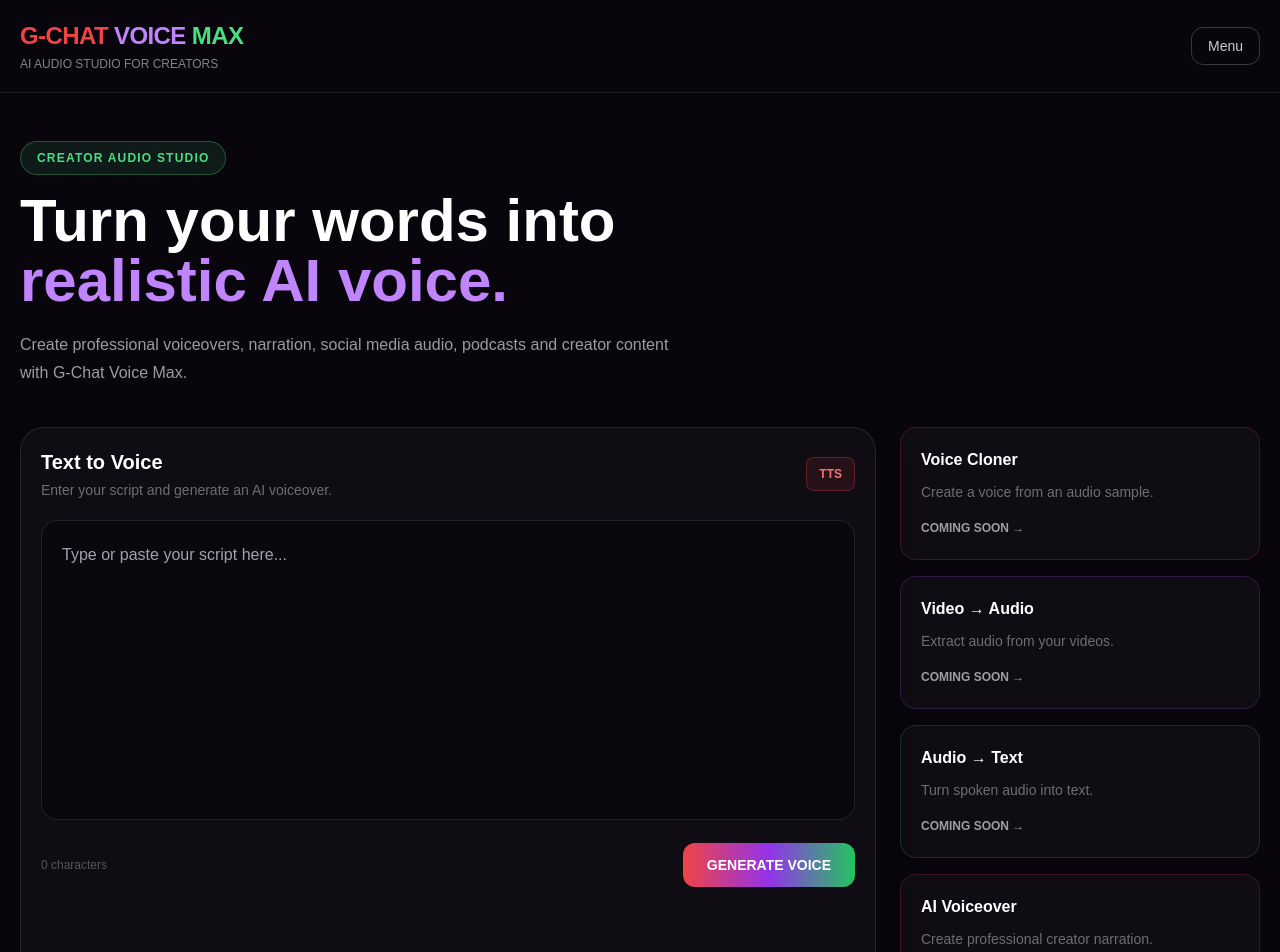
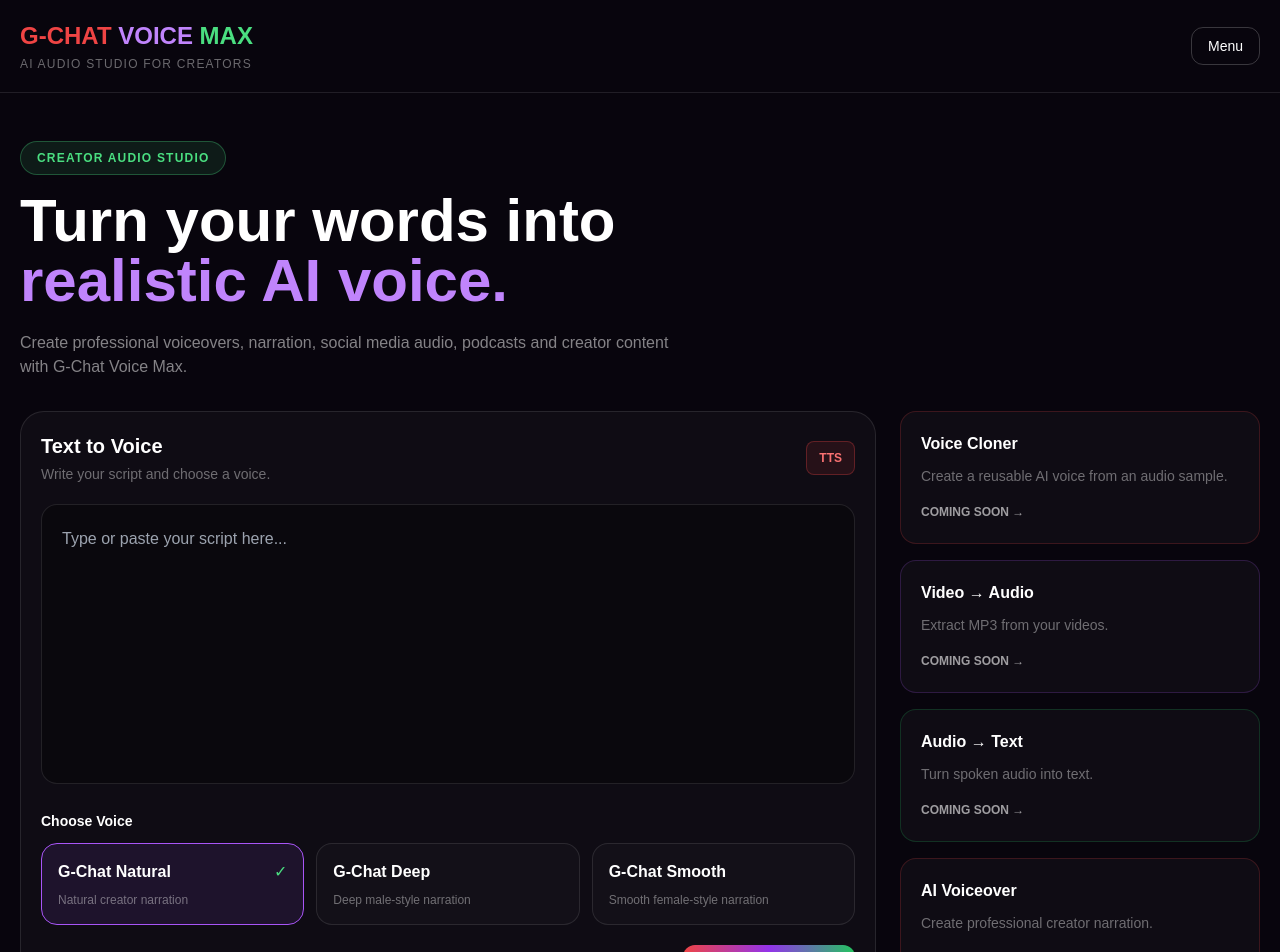
Before and after one commit to capacitytools/G-Chat-VoiceMax, a Next.js app: page / in a window 1280 px wide. Shown: the top 952 px of the page. Built offline with nearby package versions, Linux system fonts and the light colour scheme.

Commit message:
Update page.tsx

```diff
--- a/app/page.tsx
+++ b/app/page.tsx
@@ -2,8 +2,27 @@
 
 import { useState } from "react";
 
+const voices = [
+  {
+    id: "default",
+    name: "G-Chat Natural",
+    description: "Natural creator narration",
+  },
+  {
+    id: "male",
+    name: "G-Chat Deep",
+    description: "Deep male-style narration",
+  },
+  {
+    id: "female",
+    name: "G-Chat Smooth",
+    description: "Smooth female-style narration",
+  },
+];
+
 export default function Home() {
   const [text, setText] = useState("");
+  const [voice, setVoice] = useState("default");
   const [loading, setLoading] = useState(false);
   const [audioUrl, setAudioUrl] = useState("");
   const [error, setError] = useState("");
@@ -26,15 +45,20 @@
         },
         body: JSON.stringify({
           text,
+          voice,
         }),
       });
 
       if (!response.ok) {
         const data = await response.json();
-        throw new Error(data.error || "Voice generation failed.");
+
+        throw new Error(
+          data.error || "Voice generation failed."
+        );
       }
 
       const blob = await response.blob();
+
       const url = URL.createObjectURL(blob);
 
       setAudioUrl(url);
@@ -51,75 +75,157 @@
 
   return (
     <main className="min-h-screen bg-[#08050d] text-white">
-      {/* Header */}
+
+      {/* HEADER */}
       <header className="border-b border-white/10">
         <div className="mx-auto flex max-w-7xl items-center justify-between px-5 py-5">
+
           <div>
-            <h1 className="text-2xl font-black tracking-tight">
-              <span className="text-red-500">G-CHAT</span>{" "}
-              <span className="text-purple-400">VOICE</span>{" "}
-              <span className="text-green-400">MAX</span>
+            <h1 className="text-2xl font-black">
+              <span className="text-red-500">
+                G-CHAT
+              </span>{" "}
+              <span className="text-purple-400">
+                VOICE
+              </span>{" "}
+              <span className="text-green-400">
+                MAX
+              </span>
             </h1>
 
-            <p className="mt-1 text-xs text-white/50">
+            <p className="mt-1 text-xs tracking-widest text-white/40">
               AI AUDIO STUDIO FOR CREATORS
             </p>
           </div>
 
-          <button className="rounded-xl border border-white/20 px-4 py-2 text-sm text-white/80">
+          <button className="rounded-xl border border-white/20 px-4 py-2 text-sm">
             Menu
           </button>
+
         </div>
       </header>
 
-      {/* Hero */}
-      <section className="mx-auto max-w-7xl px-5 pb-10 pt-12">
+
+      {/* HERO */}
+      <section className="mx-auto max-w-7xl px-5 pb-8 pt-12">
+
         <div className="max-w-3xl">
-          <div className="mb-4 inline-flex rounded-full border border-green-400/30 bg-green-400/10 px-4 py-2 text-xs font-bold uppercase tracking-widest text-green-400">
-            Creator Audio Studio
+
+          <div className="mb-4 inline-flex rounded-full border border-green-400/30 bg-green-400/10 px-4 py-2 text-xs font-bold tracking-widest text-green-400">
+            CREATOR AUDIO STUDIO
           </div>
 
           <h2 className="text-4xl font-black leading-tight sm:text-6xl">
+
             Turn your words into{" "}
-            <span className="text-purple-400">realistic AI voice.</span>
+
+            <span className="text-purple-400">
+              realistic AI voice.
+            </span>
+
           </h2>
 
-          <p className="mt-5 max-w-2xl text-base leading-7 text-white/60">
-            Create professional voiceovers, narration, social media audio,
-            podcasts and creator content with G-Chat Voice Max.
+          <p className="mt-5 max-w-2xl text-white/50">
+            Create professional voiceovers, narration,
+            social media audio, podcasts and creator
+            content with G-Chat Voice Max.
           </p>
+
         </div>
+
       </section>
 
-      {/* Main Tool */}
+
+      {/* TOOL */}
       <section className="mx-auto max-w-7xl px-5 pb-16">
+
         <div className="grid gap-6 lg:grid-cols-[1fr_360px]">
-          {/* Editor */}
-          <div className="rounded-3xl border border-white/10 bg-white/[0.03] p-5 shadow-2xl">
+
+
+          {/* EDITOR */}
+          <div className="rounded-3xl border border-white/10 bg-white/[0.03] p-5">
+
             <div className="mb-5 flex items-center justify-between">
+
               <div>
+
                 <h3 className="text-xl font-bold">
                   Text to Voice
                 </h3>
 
                 <p className="mt-1 text-sm text-white/40">
-                  Enter your script and generate an AI voiceover.
+                  Write your script and choose a voice.
                 </p>
+
               </div>
 
               <div className="rounded-lg border border-red-500/30 bg-red-500/10 px-3 py-2 text-xs font-bold text-red-400">
                 TTS
               </div>
+
             </div>
 
+
+            {/* TEXT */}
             <textarea
               value={text}
               onChange={(e) => setText(e.target.value)}
               placeholder="Type or paste your script here..."
-              className="min-h-[300px] w-full resize-none rounded-2xl border border-white/10 bg-black/30 p-5 text-base leading-7 text-white outline-none transition focus:border-purple-500"
+              className="min-h-[280px] w-full resize-none rounded-2xl border border-white/10 bg-black/30 p-5 leading-7 text-white outline-none focus:border-purple-500"
             />
 
-            <div className="mt-4 flex items-center justify-between">
+
+            {/* VOICE SELECTOR */}
+            <div className="mt-5">
+
+              <label className="mb-3 block text-sm font-bold">
+                Choose Voice
+              </label>
+
+              <div className="grid gap-3 sm:grid-cols-3">
+
+                {voices.map((item) => (
+
+                  <button
+                    key={item.id}
+                    onClick={() => setVoice(item.id)}
+                    className={`rounded-2xl border p-4 text-left transition ${
+                      voice === item.id
+                        ? "border-purple-500 bg-purple-500/10"
+                        : "border-white/10 bg-white/[0.02] hover:border-white/30"
+                    }`}
+                  >
+
+                    <div className="mb-2 flex items-center justify-between">
+
+                      <span className="font-bold">
+                        {item.name}
+                      </span>
+
+                      {voice === item.id && (
+                        <span className="text-green-400">
+                          ✓
+                        </span>
+                      )}
+
+                    </div>
+
+                    <p className="text-xs text-white/40">
+                      {item.description}
+                    </p>
+
+                  </button>
+
+                ))}
+
+              </div>
+
+            </div>
+
+
+            {/* GENERATE */}
+            <div className="mt-5 flex items-center justify-between">
+
               <span className="text-xs text-white/30">
                 {text.length} characters
               </span>
@@ -127,20 +233,29 @@
               <button
                 onClick={generateVoice}
                 disabled={loading}
-                className="rounded-xl bg-gradient-to-r from-red-500 via-purple-600 to-green-500 px-6 py-3 text-sm font-black text-white transition hover:scale-[1.02] disabled:cursor-not-allowed disabled:opacity-50"
+                className="rounded-xl bg-gradient-to-r from-red-500 via-purple-600 to-green-500 px-6 py-3 text-sm font-black transition hover:scale-[1.02] disabled:opacity-50"
               >
-                {loading ? "GENERATING..." : "GENERATE VOICE"}
+                {loading
+                  ? "GENERATING..."
+                  : "GENERATE VOICE"}
               </button>
+
             </div>
 
+
+            {/* ERROR */}
             {error && (
               <div className="mt-4 rounded-xl border border-red-500/30 bg-red-500/10 p-4 text-sm text-red-300">
                 {error}
               </div>
             )}
 
+
+            {/* AUDIO RESULT */}
             {audioUrl && (
+
               <div className="mt-6 rounded-2xl border border-green-400/20 bg-green-400/5 p-5">
+
                 <p className="mb-3 text-sm font-bold text-green-400">
                   YOUR AUDIO IS READY
                 </p>
@@ -158,21 +273,26 @@
                 >
                   DOWNLOAD MP3
                 </a>
+
               </div>
+
             )}
+
           </div>
 
-          {/* Tools */}
+
+          {/* TOOLS */}
           <aside className="space-y-4">
+
             <ToolCard
               title="Voice Cloner"
-              description="Create a voice from an audio sample."
+              description="Create a reusable AI voice from an audio sample."
               color="red"
             />
 
             <ToolCard
               title="Video → Audio"
-              description="Extract audio from your videos."
+              description="Extract MP3 from your videos."
               color="purple"
             />
 
@@ -190,20 +310,26 @@
 
             <ToolCard
               title="Subtitle Generator"
-              description="Generate downloadable subtitles."
+              description="Generate downloadable SRT subtitles."
               color="purple"
             />
+
           </aside>
+
         </div>
+
       </section>
 
-      {/* Footer */}
+
+      {/* FOOTER */}
       <footer className="border-t border-white/10 px-5 py-8 text-center text-xs text-white/30">
         G-Chat Voice Max © 2026
       </footer>
+
     </main>
   );
 }
+
 
 function ToolCard({
   title,
@@ -214,6 +340,7 @@
   description: string;
   color: "red" | "purple" | "green";
 }) {
+
   const colors = {
     red: "border-red-500/20 hover:border-red-500/50",
     purple: "border-purple-500/20 hover:border-purple-500/50",
@@ -221,10 +348,14 @@
   };
 
   return (
+
     <div
       className={`rounded-2xl border bg-white/[0.03] p-5 transition ${colors[color]}`}
     >
-      <h3 className="font-bold">{title}</h3>
+
+      <h3 className="font-bold">
+        {title}
+      </h3>
 
       <p className="mt-2 text-sm leading-6 text-white/40">
         {description}
@@ -233,6 +364,8 @@
       <button className="mt-4 text-xs font-bold text-white/60">
         COMING SOON →
       </button>
+
     </div>
+
   );
 }
```
